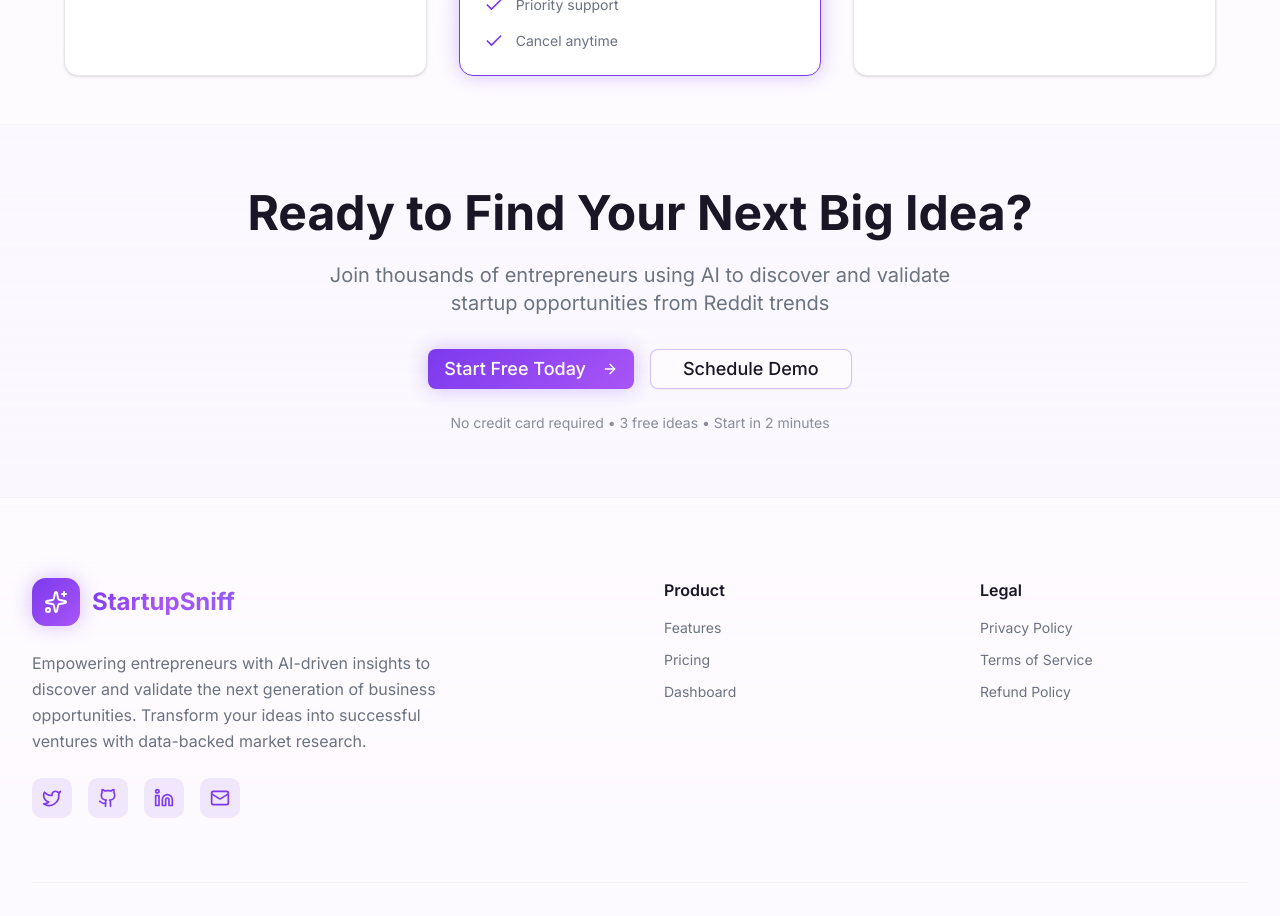
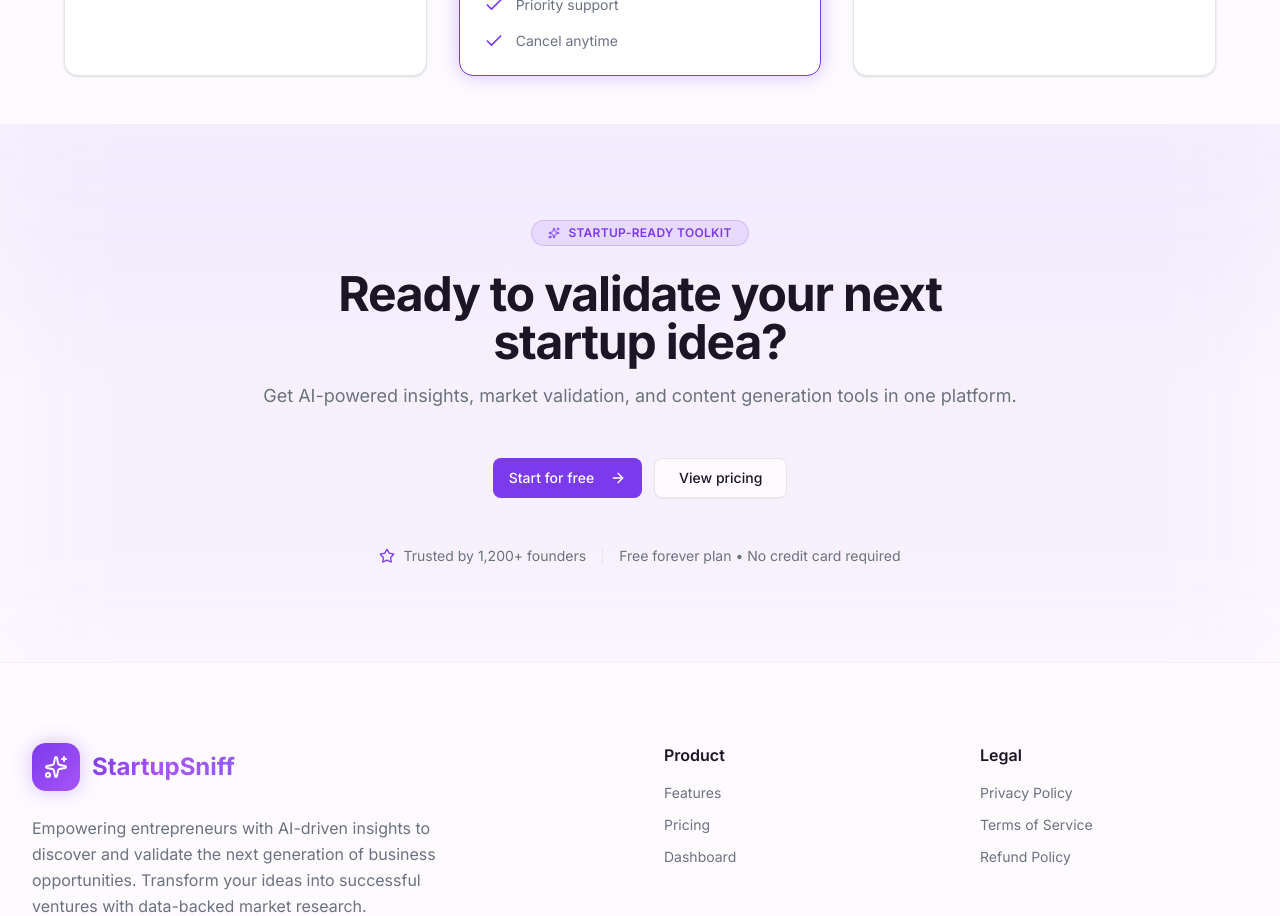
Before and after one commit to benjaminthomas/startup-sniff, a Next.js app: page / in a window 1280 px wide. Shown: the part 2640-3556 px from the top of the page. Built offline with nearby package versions, Linux system fonts and the light colour scheme; no server answers.

Commit message:
feat(modules): centralize openai and idea generator under ai module

```diff
--- /dev/null
+++ b/modules/ai/index.ts
@@ -0,0 +1,2 @@
+export * from './openai'
+export * from './services/idea-generator'
--- a/lib/services/ai-idea-generator.ts
+++ b/modules/ai/services/idea-generator.ts
@@ -4,7 +4,7 @@
  */
 
 import OpenAI from 'openai'
-import { painPointExtractor, type PainPoint, type StartupIdea } from './pain-point-extractor'
+import { painPointExtractor, type PainPoint, type StartupIdea } from '@/lib/services/pain-point-extractor'
 
 export interface IdeaGenerationOptions {
   focusArea?: 'saas' | 'ecommerce' | 'marketplace' | 'mobile' | 'ai' | 'any'
--- a/modules/content/actions/index.ts
+++ b/modules/content/actions/index.ts
@@ -4,7 +4,7 @@ import { revalidatePath } from 'next/cache';
 import { redirect } from 'next/navigation';
 import { z } from 'zod';
 import { createServerAdminClient, getCurrentSession } from '@/modules/auth';
-import { openai } from '@/lib/openai';
+import { openai } from '@/modules/ai';
 import { VALIDATION_SCHEMAS } from '@/constants';
 import { incrementUsage } from '@/modules/usage';
 
--- a/modules/ideas/actions/index.ts
+++ b/modules/ideas/actions/index.ts
@@ -4,7 +4,7 @@ import { revalidatePath } from 'next/cache';
 import { redirect } from 'next/navigation';
 import { z } from 'zod';
 import { createServerSupabaseClient, createServerAdminClient, getCurrentSession } from '@/modules/auth';
-import { generateStartupIdea, validateIdeaWithAI, type IdeaGenerationParams } from '@/lib/openai';
+import { generateStartupIdea, validateIdeaWithAI, type IdeaGenerationParams } from '@/modules/ai';
 import { generateIdeasFromPainPoints } from '@/modules/reddit';
 import { getCurrentUserUsage } from '@/modules/usage';
 
--- a/modules/marketing/sections/cta-section.tsx
+++ b/modules/marketing/sections/cta-section.tsx
@@ -1,53 +1,91 @@
 "use client";
 
-import Link from "next/link";
+import { useRouter } from "next/navigation";
 import { motion } from "framer-motion";
-import { ArrowRight } from "lucide-react";
+import { ArrowRight, Sparkles, Star } from "lucide-react";
 import { Button } from "@/components/ui/button";
+import { redirectToAuth } from "@/lib/utils/navigation";
 
-export function CTASection() {
+interface CTASectionProps {
+  title?: string;
+  subtitle?: string;
+  primaryActionText?: string;
+  secondaryActionText?: string;
+}
+
+export function CTASection({
+  title = "Ready to validate your next startup idea?",
+  subtitle = "Get AI-powered insights, market validation, and content generation tools in one platform.",
+  primaryActionText = "Start for free",
+  secondaryActionText = "View pricing",
+}: CTASectionProps) {
+  const router = useRouter();
+
+  const handlePrimaryAction = () => {
+    redirectToAuth(router, "free", true);
+  };
+
+  const handleSecondaryAction = () => {
+    router.push("/#pricing");
+  };
+
   return (
-    <section className="bg-gradient-to-b from-secondary/30 to-accent/20 border-t border-border/30">
-      <div className="container mx-auto px-4 sm:px-6 lg:px-8 py-16">
+    <section className="relative py-24 overflow-hidden bg-gradient-to-b from-primary/5 via-background to-background">
+      <div className="container relative z-10 mx-auto px-4 sm:px-6 lg:px-8">
         <motion.div
-          initial={{ opacity: 0, y: 20 }}
+          initial={{ opacity: 0, y: 24 }}
           whileInView={{ opacity: 1, y: 0 }}
-          transition={{ duration: 0.8 }}
-          viewport={{ once: true }}
-          className="max-w-4xl mx-auto text-center"
+          viewport={{ once: true, amount: 0.4 }}
+          transition={{ duration: 0.5 }}
+          className="mx-auto max-w-3xl text-center"
         >
-          <h2 className="text-4xl md:text-5xl font-bold mb-6 text-foreground">
-            Ready to Find Your Next Big Idea?
+          <span className="inline-flex items-center gap-2 rounded-full border border-primary/20 bg-primary/10 px-4 py-1 text-xs font-semibold uppercase tracking-wide text-primary">
+            <Sparkles className="h-3 w-3" />
+            Startup-ready toolkit
+          </span>
+          <h2 className="mt-6 text-3xl font-bold tracking-tight text-foreground sm:text-4xl lg:text-5xl">
+            {title}
           </h2>
-          <p className="text-xl text-muted-foreground mb-8 max-w-2xl mx-auto">
-            Join thousands of entrepreneurs using AI to discover and validate
-            startup opportunities from Reddit trends
-          </p>
-          <div className="flex flex-col sm:flex-row gap-4 justify-center">
-            <Button
-              size="lg"
-              asChild
-              className="text-lg px-8 py-4 gradient-primary glow-purple"
-            >
-              <Link href="/auth/signup">
-                Start Free Today
-                <ArrowRight className="ml-2 h-5 w-5" />
-              </Link>
-            </Button>
-            <Button
-              size="lg"
-              variant="outline"
-              asChild
-              className="text-lg px-8 py-4 border-primary/30 hover:bg-primary/10"
-            >
-              <Link href="#demo">Schedule Demo</Link>
-            </Button>
-          </div>
-          <p className="text-sm text-muted-foreground/80 mt-6">
-            No credit card required • 3 free ideas • Start in 2 minutes
+          <p className="mt-4 text-base text-muted-foreground sm:text-lg">
+            {subtitle}
           </p>
         </motion.div>
+
+        <motion.div
+          initial={{ opacity: 0, y: 24 }}
+          whileInView={{ opacity: 1, y: 0 }}
+          viewport={{ once: true, amount: 0.4 }}
+          transition={{ delay: 0.1, duration: 0.5 }}
+          className="mt-12 flex flex-wrap items-center justify-center gap-3"
+        >
+          <Button size="lg" onClick={handlePrimaryAction}>
+            {primaryActionText}
+            <ArrowRight className="ml-2 h-4 w-4" />
+          </Button>
+          <Button variant="outline" size="lg" onClick={handleSecondaryAction}>
+            {secondaryActionText}
+          </Button>
+        </motion.div>
+
+        <motion.div
+          initial={{ opacity: 0, y: 24 }}
+          whileInView={{ opacity: 1, y: 0 }}
+          viewport={{ once: true, amount: 0.4 }}
+          transition={{ delay: 0.2, duration: 0.5 }}
+          className="mt-12 flex flex-col items-center justify-center gap-4 sm:flex-row"
+        >
+          <div className="flex items-center gap-2 text-sm text-muted-foreground">
+            <Star className="h-4 w-4 text-primary" />
+            Trusted by 1,200+ founders
+          </div>
+          <div className="hidden h-4 w-px bg-border sm:block" />
+          <div className="text-sm text-muted-foreground">
+            Free forever plan &bull; No credit card required
+          </div>
+        </motion.div>
       </div>
+
+      <div className="absolute inset-0 bg-primary/5 blur-3xl" />
     </section>
   );
 }
--- a/modules/reddit/actions/index.ts
+++ b/modules/reddit/actions/index.ts
@@ -2,7 +2,7 @@
 
 import { redditIntegrationService } from '@/lib/services/reddit-integration'
 import { painPointExtractor } from '@/lib/services/pain-point-extractor'
-import { aiIdeaGenerator } from '@/lib/services/ai-idea-generator'
+import { aiIdeaGenerator } from '@/modules/ai'
 import type { RedditTrendAnalysis, TrendsSummary } from '@/lib/services/reddit-integration'
 import type { PainPoint, StartupIdea } from '@/lib/services/pain-point-extractor'
 
```
Also changed, not shown: lib/ai/openai.ts (deleted, +0 -235 lines), modules/ai/README.md (added), modules/ai/openai.ts (renamed from lib/openai.ts), 5 other files (tests, documents, lock files or other folders).
